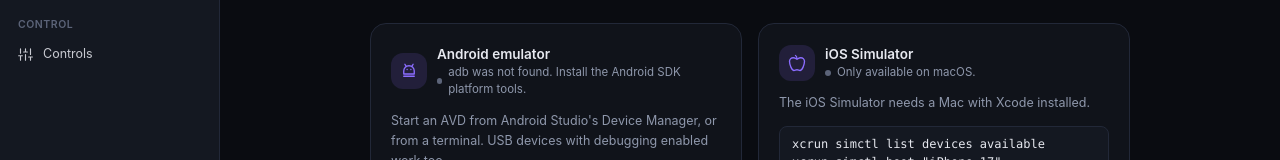
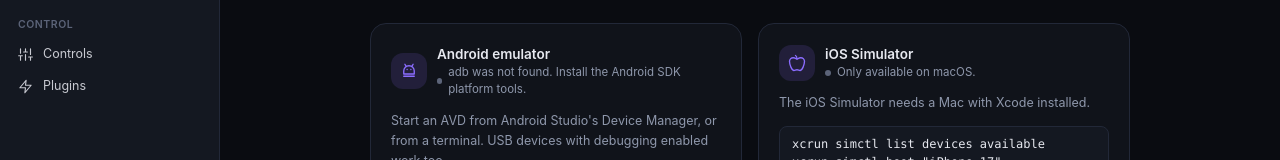
Before and after one commit to LuisPeixoto/EmuLabZip, a Svelte app in the folder apps/desktop/: page / in a window 1280 px wide. Shown: the part 387-547 px from the top of the page. Built offline with nearby package versions, Linux system fonts and the light colour scheme.

Commit message:
feat(desktop): add Plugins to the sidebar

```diff
--- a/apps/desktop/src/App.svelte
+++ b/apps/desktop/src/App.svelte
@@ -16,6 +16,7 @@
   import Network from "./lib/components/views/Network.svelte";
   import Overview from "./lib/components/views/Overview.svelte";
   import Performance from "./lib/components/views/Performance.svelte";
+  import Plugins from "./lib/components/views/Plugins.svelte";
   import Storage from "./lib/components/views/Storage.svelte";
   import Traces from "./lib/components/views/Traces.svelte";
 
@@ -112,6 +113,8 @@
         <Crashes />
       {:else if app.view === "controls"}
         <Controls />
+      {:else if app.view === "plugins"}
+        <Plugins />
       {:else}
         <Traces />
       {/if}
--- a/apps/desktop/src/lib/components/Sidebar.svelte
+++ b/apps/desktop/src/lib/components/Sidebar.svelte
@@ -24,7 +24,10 @@
     { view: "network", icon: "globe", label: "Network" },
     { view: "traces", icon: "route", label: "Traces" },
   ];
-  const control: Item[] = [{ view: "controls", icon: "sliders", label: "Controls" }];
+  const control: Item[] = [
+    { view: "controls", icon: "sliders", label: "Controls" },
+    { view: "plugins", icon: "zap", label: "Plugins" },
+  ];
 </script>
 
 {#snippet section(title: string, items: Item[])}
```
